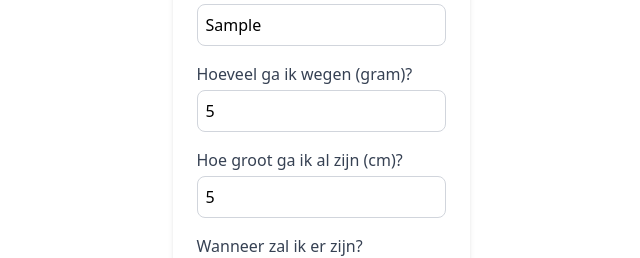
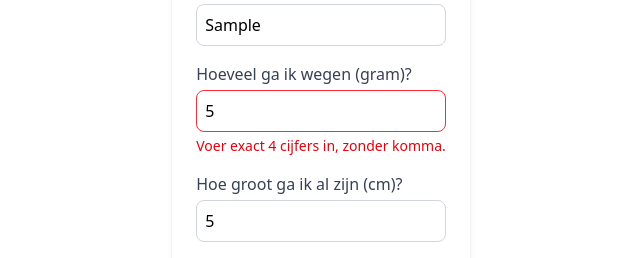
Before and after one commit to NielsHansenFWD/BabyDropje, a React (Vite) app: page / in a window 1280 px wide. Both pictures are taken after typing "Sample", "Sample", "5", "5", "2020-01-15" into the empty fields and a click on the button "Drop-je gokje hier!". Shown: the part 316-574 px from the top of the page, without its empty margins (319-959 px from the left). Built offline with nearby package versions, Linux system fonts and the light colour scheme; no server answers; the database is empty.

Commit message:
Validation

```diff
--- a/src/components/GuessForm.jsx
+++ b/src/components/GuessForm.jsx
@@ -36,6 +36,11 @@ export default function GuessForm({ onSubmit }) {
 
         let selectedUserId = userId
 
+        if (!/^\d{4}$/.test(gewicht)) {
+            setGewichtError("Voer exact 4 cijfers in, zonder komma.")
+            return
+        }
+
         // Als nieuwe gebruiker ingevuld is, eerst aanmaken
         if (newUser.trim()) {
             const { data, error } = await supabase
@@ -49,11 +54,6 @@ export default function GuessForm({ onSubmit }) {
             selectedUserId = data[0].id
             setUsers([...users, data[0]])
             setUserId(data[0].id)
-        }
-
-        if (!/^\d{4}$/.test(gewicht)) {
-            setGewichtError("Voer exact 4 cijfers in, zonder komma.")
-            return
         }
 
         // Voeg gok toe
@@ -133,10 +133,18 @@ export default function GuessForm({ onSubmit }) {
                 <input
                     type="number"
                     value={gewicht}
-                    onChange={(e) => setGewicht(e.target.value)}
-                    className="block w-full border border-gray-300 rounded-lg p-2 focus:outline-none focus:ring-2 focus:ring-blue-400"
+                    onChange={handleGewichtChange}
+                    className={`block w-full border ${gewichtError ? "border-red-500" : "border-gray-300"} rounded-lg p-2 focus:outline-none focus:ring-2 focus:ring-blue-400`}
                     required
+                    min="0"
+                    max="9999"
+                    step="1"
+                    inputMode="numeric"
+                    pattern="\d{4}"
                 />
+                {gewichtError && (
+                    <p className="text-red-600 text-sm mt-1">{gewichtError}</p>
+                )}
             </div>
 
             <div className="mb-4">
```
